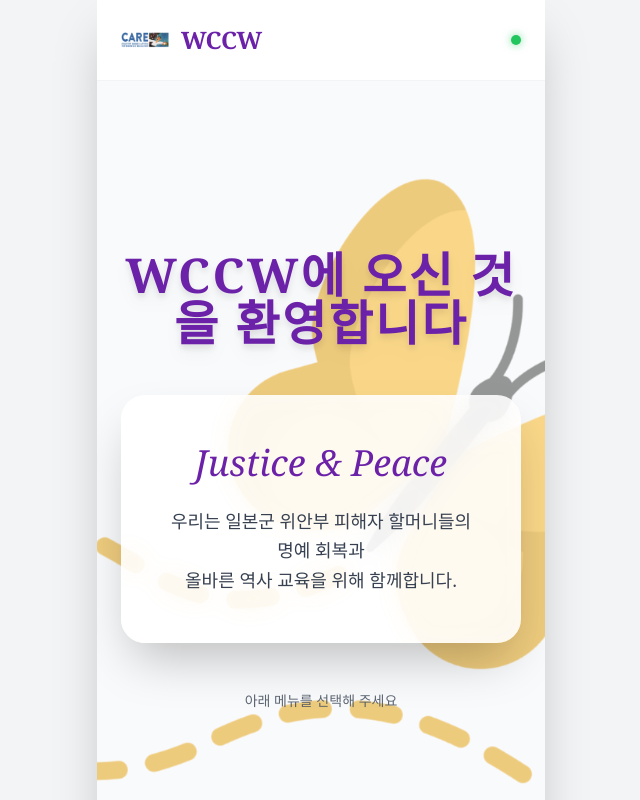
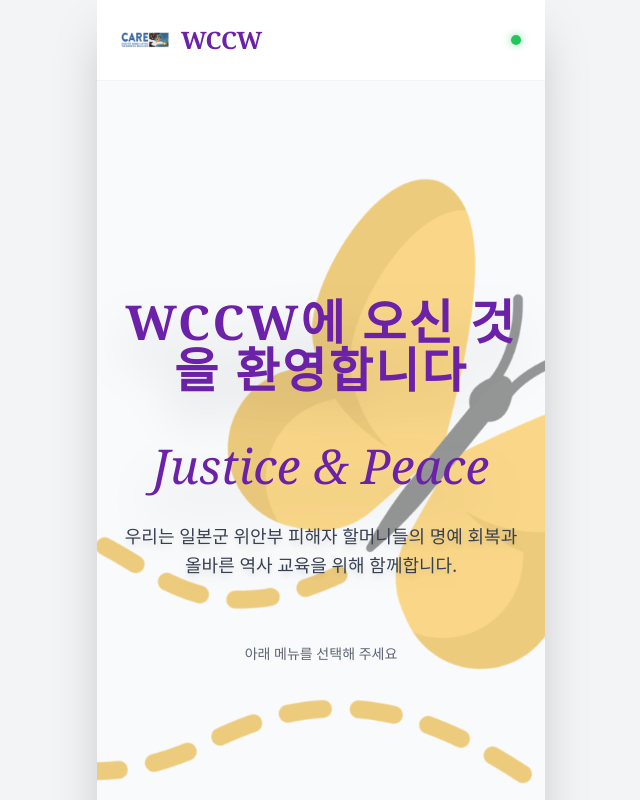
Before and after one commit to 7MAC7/wccw-mobile-app, a React (Vite) app: page / in a window 1280 px wide. Shown: the top 800 px of the page, without its empty margins (319-959 px from the left). Built offline with nearby package versions, Linux system fonts and the light colour scheme; no server answers.

Commit message:
style: remove card box on Home, text directly on butterfly background

```diff
--- a/src/pages/Home.tsx
+++ b/src/pages/Home.tsx
@@ -15,23 +15,22 @@
         className="absolute inset-0 w-full h-full object-cover opacity-70"
       />
 
-      {/* 내용 앞으로 + 가독성 위해 반투명 배경 */}
+      {/* 박스 없이 글씨만 배경 위에 (그림자 추가해서 가독성 확보) */}
       <div className="relative z-10 max-w-2xl mx-auto">
-        <h1 className="text-4xl md:text-5xl font-serif font-bold text-wccw-purple mb-12 tracking-wider drop-shadow-lg">
+        <h1 className="text-4xl md:text-5xl font-serif font-bold text-wccw-purple mb-12 tracking-wider drop-shadow-2xl">
           WCCW에 오신 것을 환영합니다
         </h1>
 
-        <div className="bg-white/90 backdrop-blur-md rounded-3xl p-12 shadow-2xl">
-          <p className="text-3xl md:text-4xl font-serif text-wccw-purple italic leading-relaxed mb-6">
-            Justice & Peace
-          </p>
-          <p className="text-gray-700 text-lg leading-relaxed">
-            우리는 일본군 위안부 피해자 할머니들의 명예 회복과<br />
-            올바른 역사 교육을 위해 함께합니다.
-          </p>
-        </div>
+        <p className="text-4xl md:text-5xl font-serif text-wccw-purple italic leading-relaxed drop-shadow-2xl">
+          Justice & Peace
+        </p>
 
-        <p className="text-gray-600 mt-12 text-sm opacity-90">
+        <p className="text-gray-700 text-lg leading-relaxed mt-8 drop-shadow-lg">
+          우리는 일본군 위안부 피해자 할머니들의 명예 회복과<br />
+          올바른 역사 교육을 위해 함께합니다.
+        </p>
+
+        <p className="text-gray-600 mt-16 text-sm opacity-90">
           아래 메뉴를 선택해 주세요
         </p>
       </div>
```
